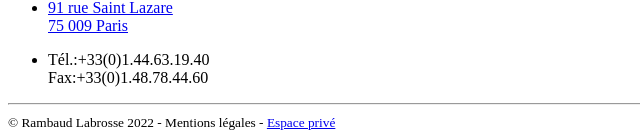
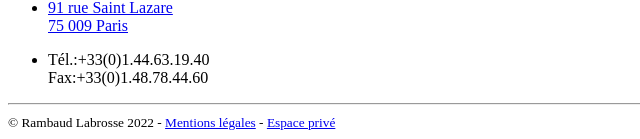
Before and after one commit to starkspartacus/RLB, a Symfony app: template templates/actualite/show.html.twig in a window 1280 px wide. Shown: the part 3468-3607 px from the top of the page, without its empty margins (0-640 px from the left). Run offline with Twig, Linux system fonts and the light colour scheme; the template is opened without the code that fills it: most values are stand-ins (such as "Sample title", 1, 10 or a date in 2020); grey boxes marked "Sample" are stand-in pictures; some libraries are stand-ins or nearby versions.

Commit message:
mise à jour du template footer

```diff
--- a/templates/footer/footer.html.twig
+++ b/templates/footer/footer.html.twig
@@ -12,10 +12,12 @@
             <div class="col-12 col-md-4 col-lg-3">
 
                 <!-- Brand -->
-                <img src="{{ asset('media/logo/logo_rlb.png') }}" alt="Rambaud Labrosse logo" class="footer-brand img-fluid mb-2">
+                <a href="{{ path('home') }}">
+                    <img src="{{ asset('media/logo/logo_rlb.png') }}" alt="Rambaud Labrosse logo" class="footer-brand img-fluid mb-2">
+                </a>
 
                 <!-- Text -->
-                <p class="text-gray-700 mb-2 text-white">
+                <p class=" mb-2 text-white">
                     Suivez-Nous
                 </p>
 
@@ -74,7 +76,7 @@
                         </a>
                     </li>
                     <li class="mb-3">
-                        <a href="#!" class="text-reset">
+                        <a href="{{ path('app_actualite') }}" class="text-reset">
                             Actualites
                         </a>
                     </li>
@@ -202,7 +204,7 @@
 
             </div>
             <hr>
-            <small class="text-center text-white">&copy; Rambaud Labrosse 2022 - Mentions légales
+            <small class="text-center text-white">&copy; Rambaud Labrosse 2022 - <a href="#" class="text-decoration-none text-white">Mentions légales</a>
                 - <a href="{{ path('app_login') }}" class="text-decoration-none text-white">Espace privé</a>
             </small>
         </div> <!-- / .row -->
```
